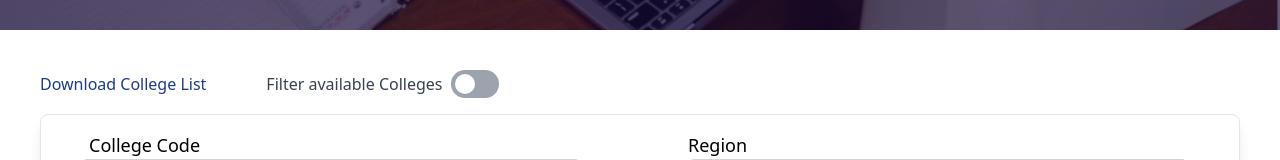
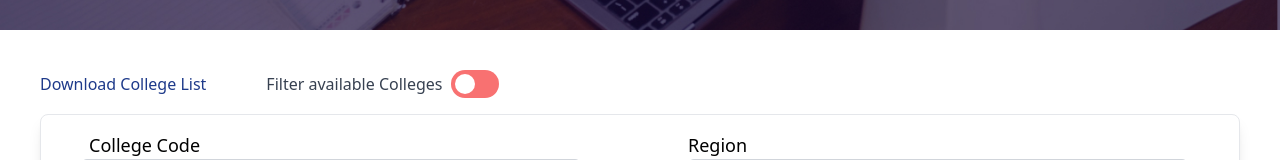
Before and after one commit to Mukunthan-A-R/CCE, a React (Vite) app: page /home in a window 1280 px wide. Shown: the part 309-469 px from the top of the page. Built offline with nearby package versions, Linux system fonts and the light colour scheme.

Commit message:
commit check

```diff
--- a/src/components/WorkingDir.jsx
+++ b/src/components/WorkingDir.jsx
@@ -112,7 +112,7 @@
           />
           <div
             className={`block w-12 h-7 rounded-full ${
-              isRoundTwo ? "bg-blue-500" : "bg-gray-400"
+              isRoundTwo ? "bg-green-500" : "bg-red-400"
             }`}
           >
             <div
```
